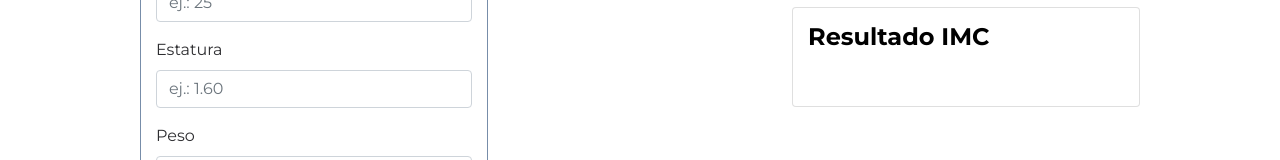
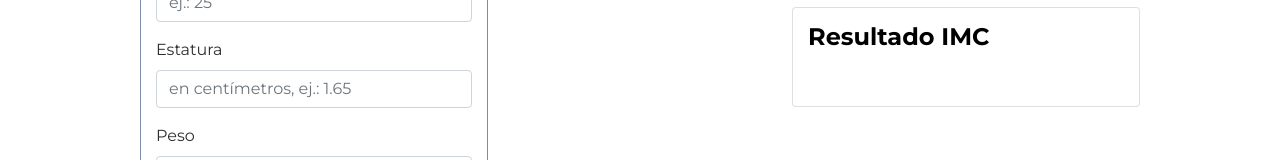
Before and after one commit to ayelencristi/psiware, a React (Create React App) app: page / in a window 1280 px wide. Shown: the part 433-593 px from the top of the page. Built offline with nearby package versions, Linux system fonts and the light colour scheme.

Commit message:
aclaración placeholder

```diff
--- a/src/components/forms/IMCForm/index.tsx
+++ b/src/components/forms/IMCForm/index.tsx
@@ -39,7 +39,7 @@ const IMCForm: FC<Props> = ({ handleIMC }) => {
 
                     <Form.Group className="mb-3">
                         <Form.Label>Estatura</Form.Label>
-                        <Form.Control type="text" {...register('height')} placeholder="ej.: 1.60" />
+                        <Form.Control type="text" {...register('height')} placeholder="en centímetros, ej.: 1.65" />
                     </Form.Group>
 
                     <Form.Group className="mb-3">
```
